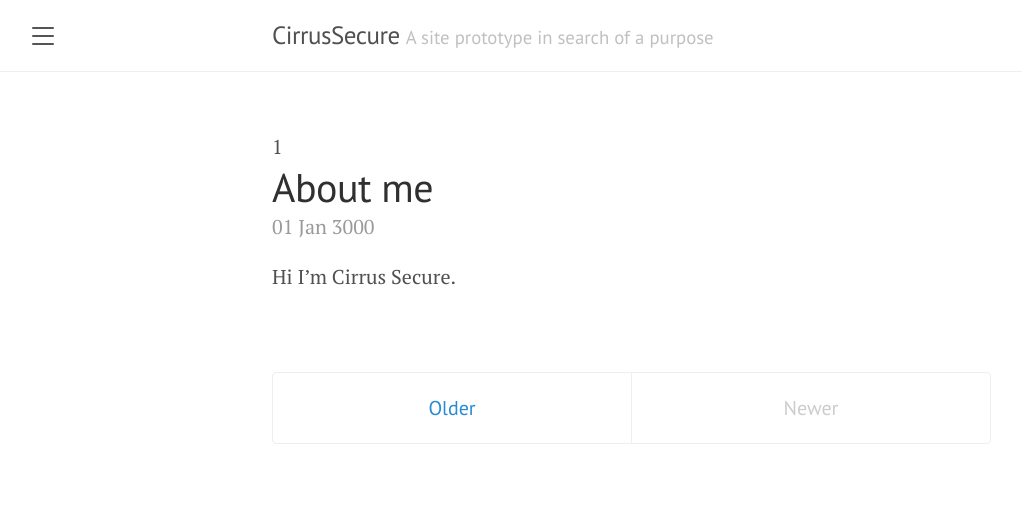
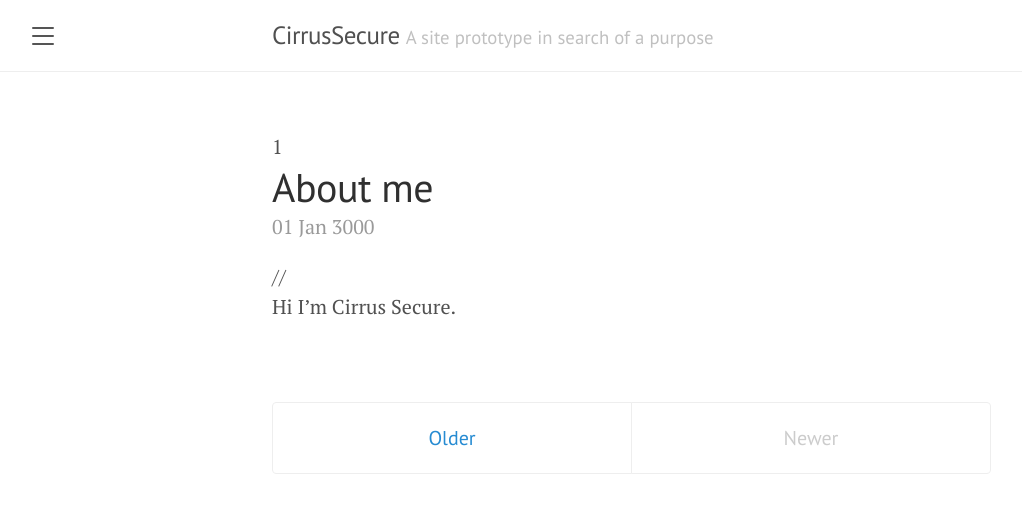
Before and after one commit to cirrussecure/lanyon-archive, a Jekyll site: the page built from index.html, in a window 1280 px wide. Shown: the top 513 px of the page, without its empty margins (8-1030 px from the left). Built offline with Jekyll 4.4.1, drawn with Linux system fonts in a browser that asks for light colours; the list of posts is cut into pages by our own code.

Commit message:
Update index.html

```diff
--- a/index.html
+++ b/index.html
@@ -19,7 +19,7 @@ title: Home
       <a href="{{ post.url | absolute_url }}">post.url | absolute_url</a>
     -->
 
-    {% if paginator.page == 1 %}
+//    {% if paginator.page == 1 %}
       {{ post.content }}
 
       {% if site.related_posts.size >= 1 %}
@@ -31,7 +31,7 @@ title: Home
           {% endfor %}
         </ul>
         </div>
-     {% endif %}
+//     {% endif %}
 
       {% comment %}
         <a href="{{ site.url }}">Next</a>
```
